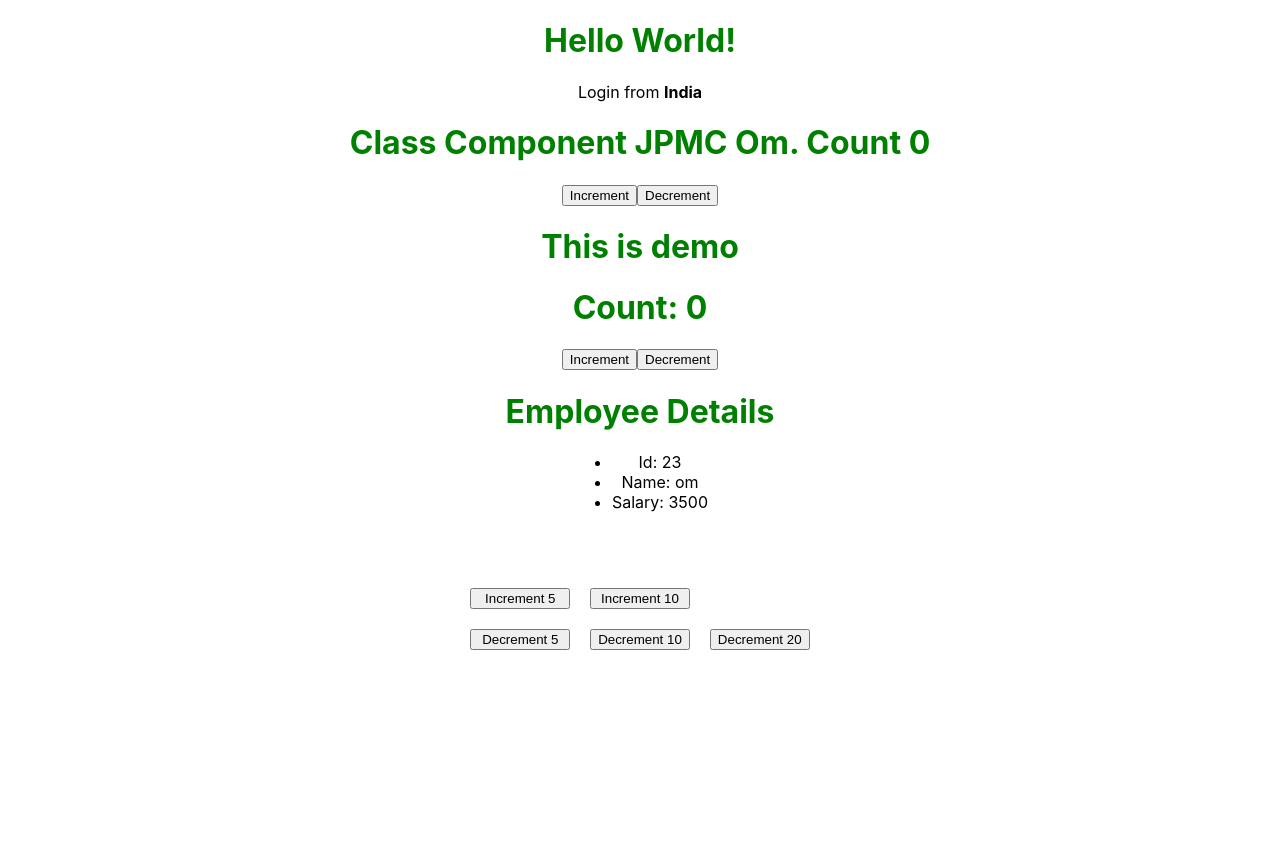
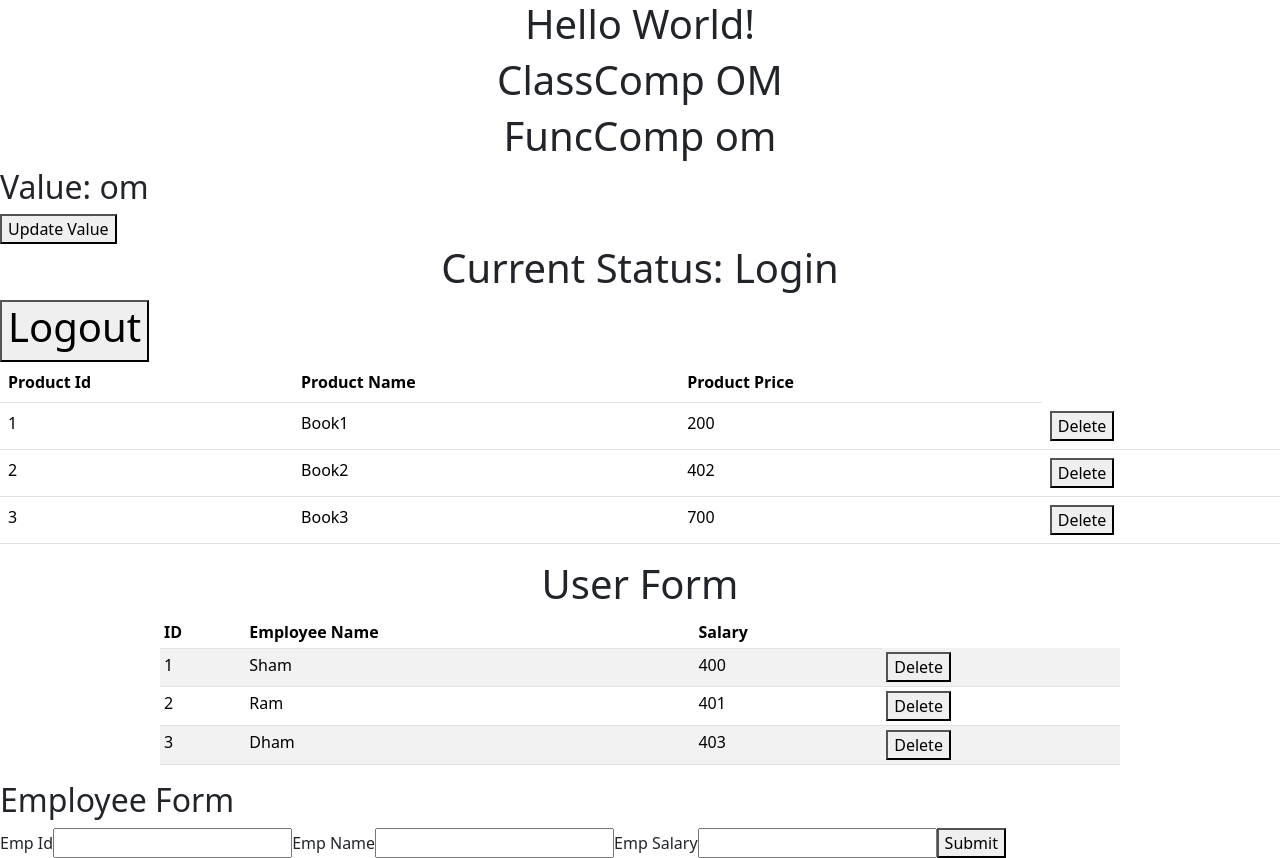
Before and after one commit to khadeom/learn_react, a React (Create React App) app: page / in a window 1280 px wide. Before the commit the page ends 800 px from the top, so only its background shows below. Built offline with nearby package versions, Linux system fonts and the light colour scheme.

Commit message:
forms new react features

```diff
--- a/package.json
+++ b/package.json
@@ -7,6 +7,7 @@
     "@testing-library/jest-dom": "^6.9.1",
     "@testing-library/react": "^16.3.0",
     "@testing-library/user-event": "^13.5.0",
+    "bootstrap": "^5.3.8",
     "react": "^19.2.0",
     "react-dom": "^19.2.0",
     "react-scripts": "5.0.1",
--- a/src/App.js
+++ b/src/App.js
@@ -1,20 +1,19 @@
 import logo from './logo.svg';
 import './App.css';
-import Login, { Demo } from './day_one/Login';
-import ClassDemo from './day_one/ClassDemo';
-import ComponentDemo from './day_one/ComponentDemo';
-
-
+import ClassCom from './day_two/ClassComp'
+import FuncComp2 from './day_two/FuncComp'
+import Products from './day_two/Products';
+import FormDemo from './day_two/FormDemo';
 
 function App() {
   var con = {id:23, sal:3500, name:'om'}
   return (
     <div className="App">
       <h1>Hello World!</h1>
-      <Login location='India'></Login>
-      <ClassDemo></ClassDemo>
-      <Demo></Demo>
-      <ComponentDemo emp={con}></ComponentDemo>
+      <ClassCom></ClassCom>
+      <FuncComp2></FuncComp2>
+      <Products></Products>
+      <FormDemo></FormDemo>
     </div>
   );
 }
--- /dev/null
+++ b/src/day_two/ClassComp.js
@@ -0,0 +1,16 @@
+import React, { Component } from 'react'
+
+export default class ClassComp extends Component {
+    constructor(props) {
+     super(props)
+     this.state = {
+        name: 'OM'
+     }
+    }
+
+  render() {
+    return (
+      <h1>ClassComp {this.state.name}</h1>
+    )
+  }
+}
--- /dev/null
+++ b/src/day_two/FormDemo.js
@@ -0,0 +1,75 @@
+import React from 'react'
+import {useState} from 'react'
+// insted of import useState as its not a default function like React
+function FormDemo() {
+
+    const[name,setName] = useState("")
+
+    const handleSubmit=(event)=>{
+        event.preventDefault();
+        alert(`Form submitted with name: ${name}`)
+    }
+
+    const [employees, setEmp] = useState([
+        {empId:1, empName: 'Sham', salary: 400 },
+        {empId:2, empName: 'Ram', salary: 401 },
+        {empId:3, empName: 'Dham', salary: 403 },
+    ])
+
+    function handleDelete(id){
+        setEmp(employees.filter((product)=>product.empId !== id))
+    }
+
+    function handleEmpSubmit(event){
+        event.preventDefault()
+        alert(event.target.emp_id.value)
+    }
+  return (
+    <div>
+
+        <h1>User Form</h1>
+
+        <table className="table table-sm table-hover table-striped w-75 mx-auto">
+            <thead>
+            <tr>
+                <th>ID</th>
+                <th>Employee Name</th>
+                <th>Salary</th>
+            </tr>
+            </thead>
+            <tbody>
+                {employees.map((emp)=>(
+                    <tr key={emp.empId}>
+                        <td>{emp.empId}</td>
+                        <td>{emp.empName}</td>
+                        <td>{emp.salary}</td>
+                        <td><button onClick={()=>handleDelete(emp.productId)}>Delete</button></td>
+                    </tr>
+                ))
+                }
+            </tbody>
+        </table>
+        <b></b>
+        <h2>Employee Form</h2>
+        <form onSubmit={handleEmpSubmit}>
+            <label for='emp_id'>Emp Id</label>
+            <input id='emp_id' type="text"  ></input>
+            <label>Emp Name</label>
+            <input id='emp_name' type="text"  onChange={(event)=>setName(event.target.value)}></input>
+            <label>Emp Salary</label>
+            <input id='emp_salary' type="text"  ></input>
+            <button type="submit">Submit</button>
+        </form>
+
+        {/* <form onSubmit={handleSubmit}>
+            <lable for='name_input'>Name:</lable>
+            <input id='name_input' type="text" value={name} onChange={(event)=>setName(event.target.value)}></input>
+            <p>Your name is: {name}</p>
+            <button type="submit">Submit</button>
+        </form> */}
+
+    </div>
+  )
+}
+
+export default FormDemo
--- /dev/null
+++ b/src/day_two/FuncComp.js
@@ -0,0 +1,25 @@
+import React, { useState } from 'react'
+
+export const FuncComp2 = () => {
+
+    const [name, editName] = useState('om')
+    const [state, editState] = useState(true)
+    var temp = 'om'
+    function updateTemp() {
+        name = 'Ok'
+    }
+
+  return (
+    <div>
+        <h1>FuncComp {name}</h1>
+        <h2>Value: {temp}</h2>
+        <button onClick={()=>editName('Lk')}>Update Value</button>
+        <h1>Current Status: {state?<span>Login</span>:<span>Logout</span>}</h1>
+        <button onClick={()=>editState(!state)}>{state?<h1>Logout</h1>:<h1>Login</h1>}</button>
+
+    </div>
+
+  )
+}
+
+export default FuncComp2
--- /dev/null
+++ b/src/day_two/Products.js
@@ -0,0 +1,57 @@
+import React, { useState } from 'react'
+
+
+
+function Products() {
+    const [Products, editProduct] = useState([
+        {productId:1, productName:'Book1', price: 200},
+        {productId:2, productName:'Book2', price: 402},
+        {productId:3, productName:'Book3', price: 700},
+    ])
+
+    function handleDelete(productId){
+        // let newProducts = []
+        // Products.map((product)=>{
+        //     if (product.productId !== productId) {
+
+        //         newProducts.push(product)
+        //     }
+        // }
+        // )
+        // editProduct(newProducts)
+
+
+        // editProduct(Products.filter((product) => product.productId !== productId))
+        Products.splice((product) => product.productId === productId,1)
+        editProduct([...Products])
+    }
+  return (
+    <div style={{display: 'flex', justifyContent: 'center'}}>
+        <table class='table'>
+            <thead>
+                <tr>
+                    <th>Product Id</th>
+                    <th>Product Name</th>
+                    <th>Product Price</th>
+                </tr>
+            </thead>
+            <tbody>
+                {
+                    // map is a callback function
+                    // we dont have to use () as product is only one
+                    Products.map((product) =>
+                        <tr key={product.productId}>
+                            <td>{product.productId}</td>
+                            <td>{product.productName}</td>
+                            <td>{product.price}</td>
+                            <td><button onClick={()=>handleDelete(product.productId)}>Delete</button></td>
+                        </tr>
+                    )
+                }
+            </tbody>
+        </table>
+    </div>
+  )
+}
+
+export default Products
--- a/src/index.js
+++ b/src/index.js
@@ -3,6 +3,7 @@ import ReactDOM from 'react-dom/client';
 import './index.css';
 import App from './App';
 import reportWebVitals from './reportWebVitals';
+import 'bootstrap/dist/css/bootstrap.min.css'
 
 const root = ReactDOM.createRoot(document.getElementById('root'));
 root.render(
```
Also changed, not shown: src/day_one/planejs.js (added, +144 -0 lines), src/day_one/promise.js (added, +27 -0 lines), 1 other file (tests, documents, lock files or other folders).
